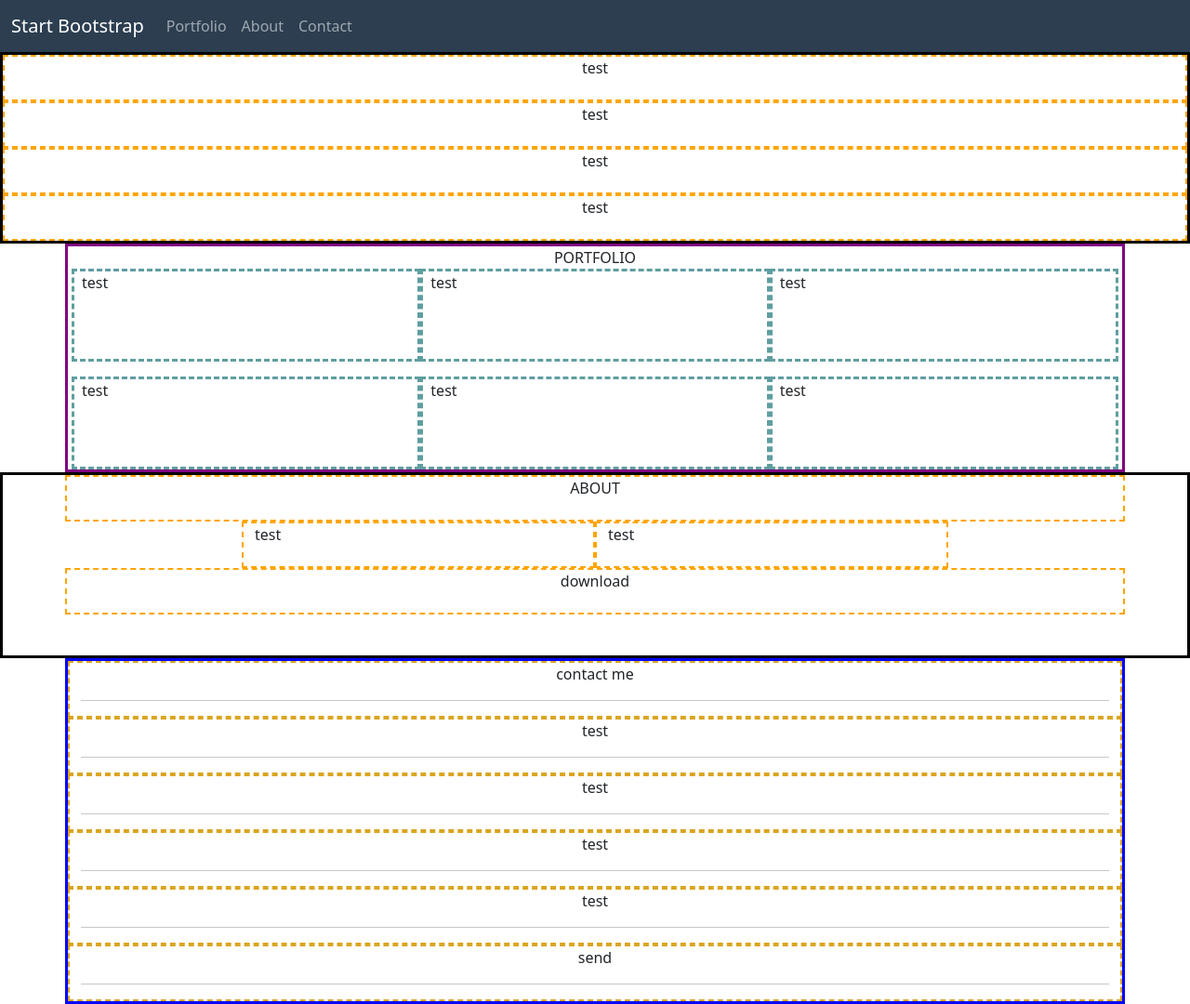
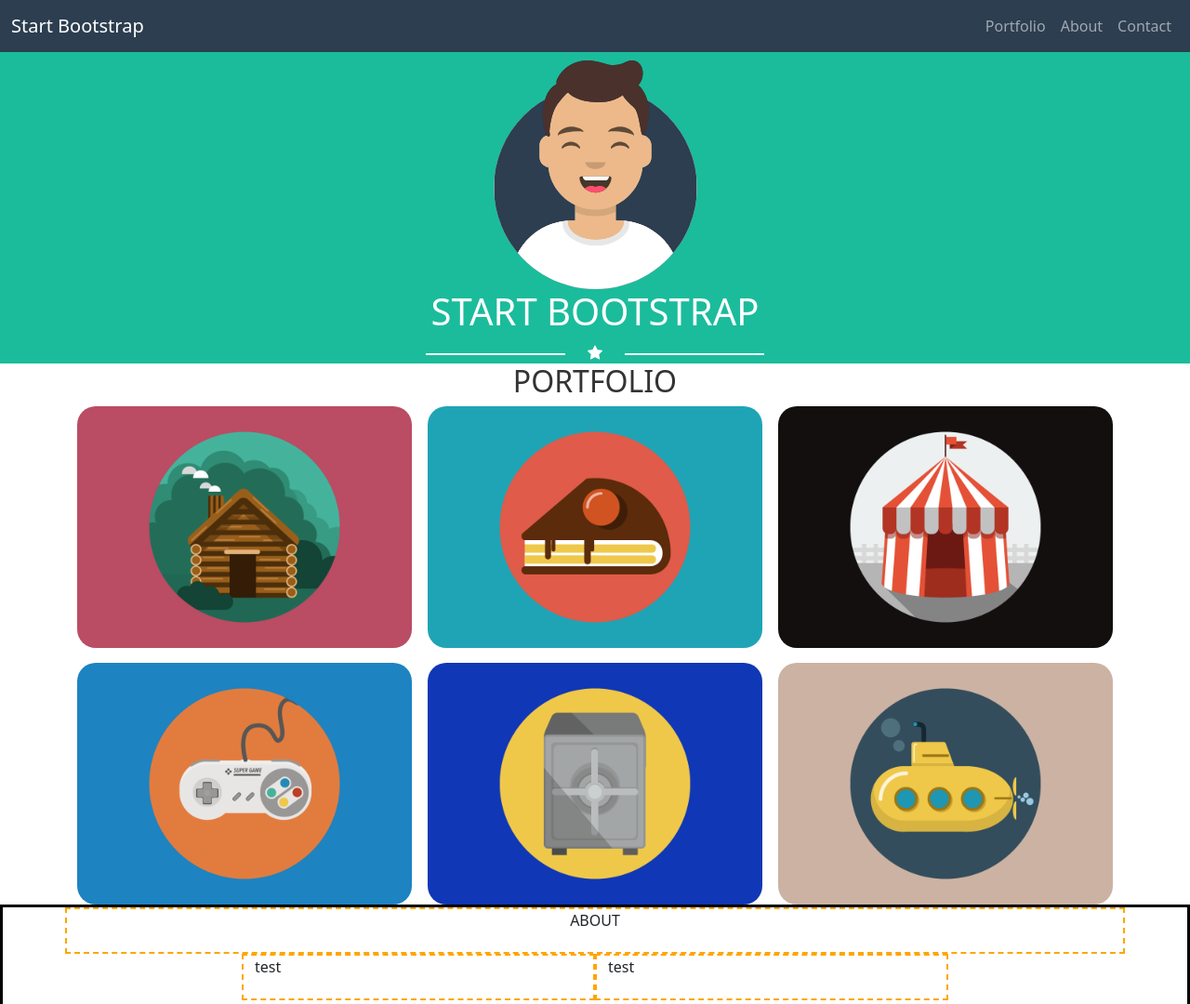
Before and after one commit to bePIRRO/html-css-bootstrap-freelancer, a plain HTML site: page index.html in a window 1280 px wide. Shown: the top 1080 px of the page at 93% size. Drawn offline with nearby package versions, Linux system fonts and the light colour scheme.

Commit message:
portfolio imgs

```diff
--- a/css/style.css
+++ b/css/style.css
@@ -1,31 +1,49 @@
-/* header */
+/* utils */
+/* bg colors */
 .bg-dark-blue {
     background-color: #2c3e50;
 }
 
-
-/* jumbrotron + about */
-.jumbotron {
-    border: 3px solid black;
-    min-height: 200px;
+.bg-green {
+    background-color: #1abc9c;
 }
 
-.jumbo-items {
-    border: 2px dashed orange;
-    min-height: 50px;
+.star-bar{
+    height: 2px;
+    width: 150px;
+    background-color: #fff;
+    border: 1px solid white;
+    display: inline-block;
+    vertical-align: middle;
+    margin: 0 20px;
+}
+
+/* jumbrotron*/
+.jumbotron {
+    color: #fff;
+}
+
+#avatar {
+    width: 255px;
+    height: 255px;
+}
+
+.star-bar-white{
+
+    background-color: #fff;
+    border: 1px solid white;
 }
 
 
 /* portfolio */
-#portfolio {
-    border: 3px solid purple;
-}
-.img-test {
-    border: 3px dashed cadetblue;
-    min-height: 100px;
-    min-width: 150px;
+#portfolio h2{
+    color: #333;
 }
 
+.img-box img{
+    max-width: 360px;
+    border-radius: 20px;
+}
 
 /* about */
 #about {
--- a/index.html
+++ b/index.html
@@ -7,6 +7,10 @@
     <meta name="viewport" content="width=device-width, initial-scale=1.0">
     <link href="https://cdn.jsdelivr.net/npm/bootstrap@5.0.1/dist/css/bootstrap.min.css" rel="stylesheet"
         integrity="sha384-+0n0xVW2eSR5OomGNYDnhzAbDsOXxcvSN1TPprVMTNDbiYZCxYbOOl7+AMvyTG2x" crossorigin="anonymous">
+    <link rel="stylesheet"
+        href="https://cdnjs.cloudflare.com/ajax/libs/bootstrap-icons/1.5.0/font/bootstrap-icons.min.css"
+        integrity="sha512-xnP2tOaCJnzp2d2IqKFcxuOiVCbuessxM6wuiolT9eeEJCyy0Vhcwa4zQvdrZNVqlqaxXhHqsSV1Ww7T2jSCUQ=="
+        crossorigin="anonymous" referrerpolicy="no-referrer" />
     <link rel="stylesheet" href="css/style.css">
     <title>Bootstrap Layout</title>
 </head>
@@ -16,12 +20,14 @@
     <!-- header -->
     <header>
         <nav class="navbar navbar-expand-lg navbar-dark bg-dark-blue">
-            <div class="container-fluid d-flex justify-content-between">
+            <div class="container-fluid">
                 <a class="navbar-brand" href="#">Start Bootstrap</a>
-              <button class="navbar-toggler" type="button" data-bs-toggle="collapse" data-bs-target="#navbarNavAltMarkup" aria-controls="navbarNavAltMarkup" aria-expanded="false" aria-label="Toggle navigation">
+                <button class="navbar-toggler" type="button" data-bs-toggle="collapse"
+                    data-bs-target="#navbarNavAltMarkup" aria-controls="navbarNavAltMarkup" aria-expanded="false"
+                    aria-label="Toggle navigation">
                     <span class="navbar-toggler-icon"></span>
                 </button>
-              <div class="collapse navbar-collapse" id="navbarNavAltMarkup">
+                <div class="collapse navbar-collapse flex-grow-0" id="navbarNavAltMarkup">
                     <div class="navbar-nav">
                         <a class="nav-link" href="#portfolio">Portfolio</a>
                         <a class="nav-link" href="#about">About</a>
@@ -36,19 +42,19 @@
     <main>
 
         <!-- jumbotron -->
-        <section class="jumbotron container-fluid text-center">
+        <section class="jumbotron container-fluid text-center bg-green">
             <div class="row">
-                <div class="col jumbo-items">test</div>
+                <div class="col-12">
+                    <img src="./img/avatar.svg" alt="Avatar" id="avatar">
                 </div>
-
-            <div class="row">
-                <div class="col jumbo-items">test</div>
+                <div class="col-12">
+                    <h1>START BOOTSTRAP</h1>
                 </div>
-            <div class="row">
-                <div class="col jumbo-items">test</div>
+                <div class="col-12 star">
+                    <div class="star-bar star-bar-white"></div>
+                    <i class="bi bi-star-fill"></i>
+                    <div class="star-bar star-bar-white"></div>
                 </div>
-            <div class="row">
-                <div class="col jumbo-items">test</div>
             </div>
         </section>
 
@@ -56,23 +62,35 @@
         <!-- portfolio -->
 
 
-        <section class="container-md container-lg" id="portfolio">
+        <section class="container-md container-lg text-center" id="portfolio">
             <div class="row">
-                    <div class="col text-center">
-                        PORTFOLIO
+                <div class="col">
+                    <h2>PORTFOLIO</h2>
                 </div>
             </div>
 
 
-                <div class="row g-3">
-                    <div class="col-12 col-sm-12 col-md-6 col-lg-4 img-test">test</div>
-                    <div class="col-12 col-sm-12 col-md-6 col-lg-4 img-test">test</div>
+            <div class="row g-3 wrap">
+                <div class="col-12 col-sm-12 col-md-6 col-lg-4 img-box">
+                    <img src="./img/cabin.png" alt="Baita">
+                </div>
+                <div class="col-12 col-sm-12 col-md-6 col-lg-4 img-box">
+                    <img src="./img/cake.png" alt="Torta">
+                </div>
 
-                    <div class="col-12 col-sm-12 col-md-6 col-lg-4 img-test">test</div>
-                    <div class="col-12 col-sm-12 col-md-6 col-lg-4 img-test">test</div>
+                <div class="col-12 col-sm-12 col-md-6 col-lg-4 img-box">
+                    <img src="./img/circus.png" alt="Circo">
+                </div>
+                <div class="col-12 col-sm-12 col-md-6 col-lg-4 img-box">
+                    <img src="./img/game.png" alt="Videogioco">
+                </div>
 
-                    <div class="col-12 col-sm-12 col-md-6 col-lg-4 img-test">test</div>
-                    <div class="col-12 col-sm-12 col-md-6 col-lg-4 img-test">test</div>
+                <div class="col-12 col-sm-12 col-md-6 col-lg-4 img-box">
+                    <img src="./img/safe.png" alt="Cassaforte">
+                </div>
+                <div class="col-12 col-sm-12 col-md-6 col-lg-4 img-box">
+                    <img src="./img/submarine.png" alt="Sottomarino">
+                </div>
             </div>
         </section>
 
```
Lines whose indentation alone changed are shown as unchanged.
